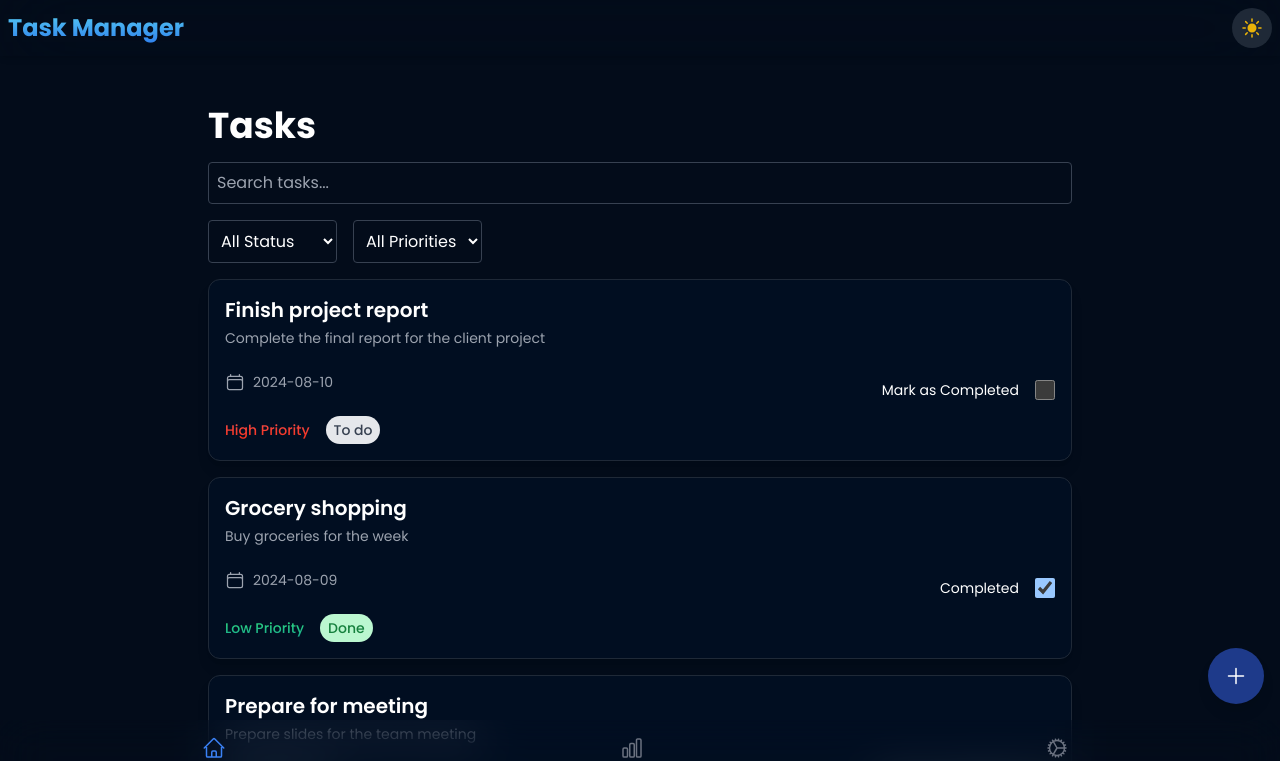
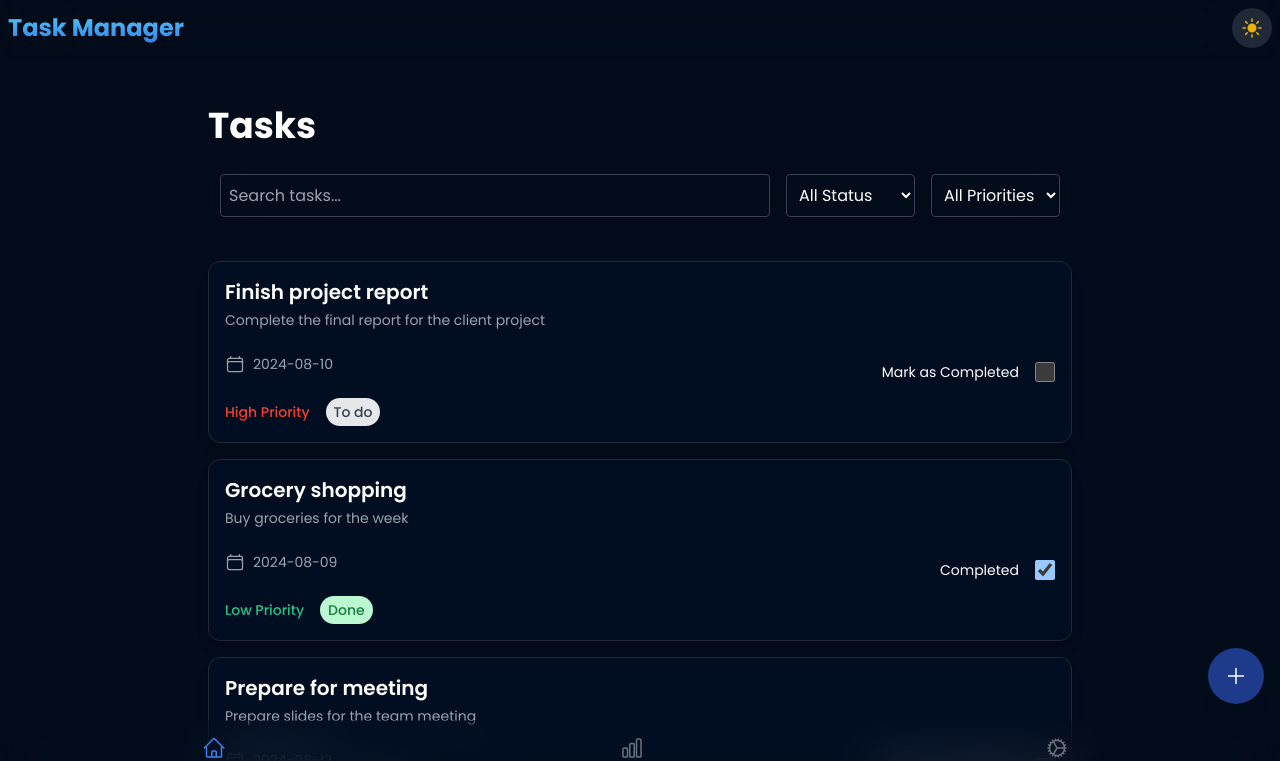
Before and after one commit to amitbishnoi29/TaskManager, a Next.js app: page / in a window 1280 px wide. Shown: the top 761 px of the page. Built offline with nearby package versions, Linux system fonts and the light colour scheme.

Commit message:
Some small fixes

```diff
--- a/app/page.js
+++ b/app/page.js
@@ -4,7 +4,7 @@ import Tasks from "@/components/Tasks";
 export default function Home() {
   return (
     <>
-      <div className="min-h-screen  max-w-[70vw] mx-auto p-4 pb-24">
+      <div className="min-h-screen max-w-[90vw]  md:max-w-[70vw] mx-auto p-4 pb-24">
         <Tasks />
         <button
           className="fixed bottom-24 right-4 p-4 bg-blue-900 text-white rounded-full shadow-lg flex items-center justify-center transition-transform transform hover:scale-110"
--- a/components/Navigation.jsx
+++ b/components/Navigation.jsx
@@ -1,11 +1,16 @@
 "use client";
+import { publicPaths } from "@/constants";
 import { navItems } from "@/data/navItems";
 import Link from "next/link";
 import { usePathname } from "next/navigation";
 
 export default function Navigation() {
   const pathName = usePathname();
-  const getActive = href => pathName === href ? 'text-blue-500' : 'text-gray-500'
+  console.log(pathName);
+
+  if (publicPaths.includes(pathName)) return null;
+  const getActive = (href) =>
+    pathName === href ? "text-blue-500" : "text-gray-500";
   return (
     <nav className="fixed z-10 bottom-0 left-0 right-0 backdrop-blur-xl shadow-xl p-4 flex justify-around">
       {navItems.map((item) => (
--- a/components/TaskCard.jsx
+++ b/components/TaskCard.jsx
@@ -59,7 +59,7 @@ export default function TaskCard({
           Delete
         </button>
       </div>
-      {/* Main content */}
+
       <div
         {...handlers}
         className={`relative p-4 transition-transform duration-300 ease-in-out ${
--- a/components/TaskForm.jsx
+++ b/components/TaskForm.jsx
@@ -10,7 +10,7 @@ import {
 } from "react-leaflet";
 import { ArrowLeftIcon } from "@heroicons/react/24/outline";
 import L from "leaflet";
-import toast from "react-hot-toast"; // Import react-hot-toast for notifications
+import toast from "react-hot-toast";
 import useTaskStore from "@/store/store";
 import { v4 as uuid } from "uuid";
 
@@ -48,7 +48,7 @@ const TaskForm = ({ task, isAdding }) => {
       editTask(newTask);
     }
     toast.success("Data saved successfully");
-    router.push("/"); // Redirect to Home after saving
+    router.push("/");
   };
 
   const customIcon = L.divIcon({
--- a/components/Tasks.jsx
+++ b/components/Tasks.jsx
@@ -34,16 +34,15 @@ const Tasks = () => {
       <header className="flex justify-between items-center mb-4">
         <h1 className="text-4xl  font-bold">Tasks</h1>
       </header>
-      <div>
+
+      {/* Filters */}
+      <div className=" p-3 md:sticky top-[56px] backdrop-blur-xl z-20 flex flex-col md:flex-row  gap-4 mb-8">
         <input
           type="text"
           placeholder="Search tasks..."
           onChange={(e) => debouncedSetSearchQuery(e.target.value)}
-          className="w-full p-2 bg-transparent mb-4 border border-gray-300 dark:border-gray-700 rounded"
+          className="p-2 flex-1 bg-lightBg dark:bg-darkBg border-gray-300 border dark:border-gray-700 rounded outline-none"
         />
-
-        {/* Filters */}
-        <div className="flex gap-4 mb-4">
         <select
           value={statusFilter}
           onChange={(e) => setStatusFilter(e.target.value)}
@@ -75,7 +74,9 @@ const Tasks = () => {
             updateTaskStatus={updateTaskStatus}
           />
         ))}
-        </div>
+        {filteredTasks?.length === 0 && (
+          <div className="text-center w-full mt-8">No tasks to show</div>
+        )}
       </div>
     </>
   );
--- a/constants/index.js
+++ b/constants/index.js
@@ -8,3 +8,5 @@ export const statusColor = {
   Doing: "bg-blue-200 text-blue-700",
   Done: "bg-green-200 text-green-700",
 };
+
+export const publicPaths = ["/sign-in", "/sign-up"];
```
Lines whose indentation alone changed are shown as unchanged.
